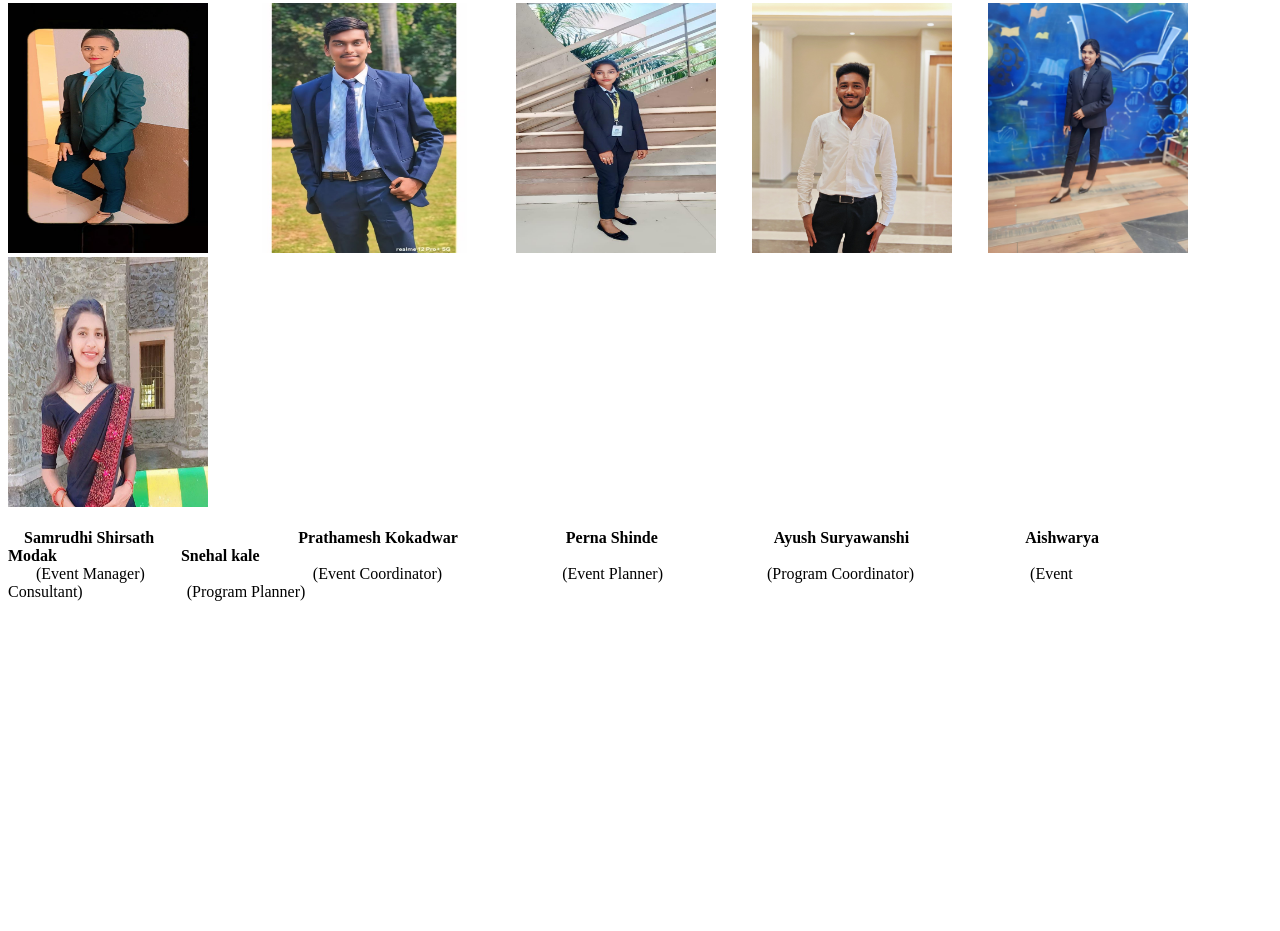
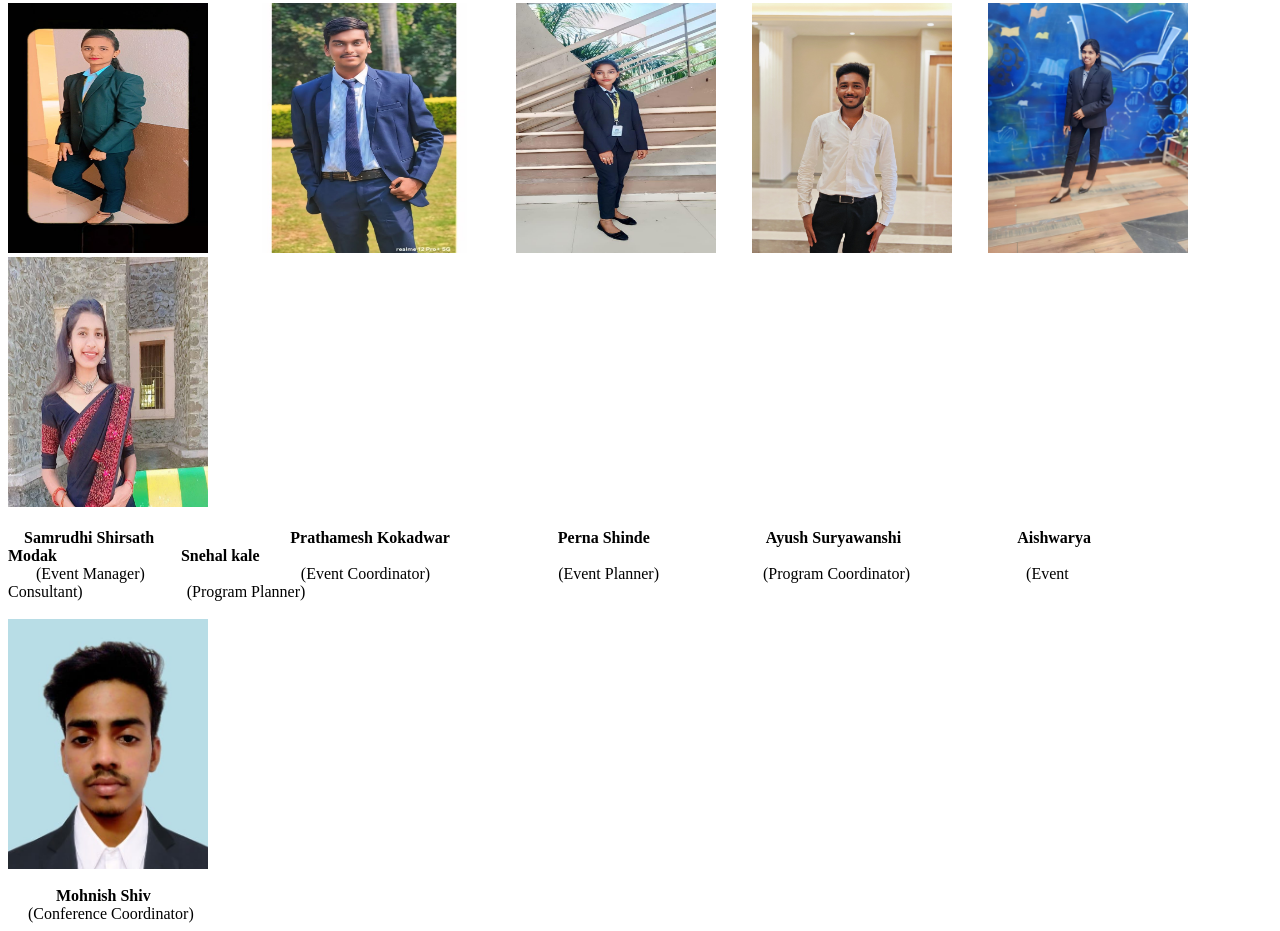
Before and after one commit to samrudhishirsath19/G.3.ICP11.HTML.GitHub.Project.1.Event-Website, a plain HTML site: page pages/about.html in a window 1280 px wide. Shown: the part 736-1667 px from the top of the page. Before the commit the page ends 1345 px from the top, so only its background shows below. Drawn offline with Linux system fonts and the light colour scheme.

Commit message:
team member pic added(mohnish)

```diff
--- a/pages/about.html
+++ b/pages/about.html
@@ -73,8 +73,11 @@
         <img src="../images/eventconsultant.jpg" height="250px" width="200px" alt="aishwaryapic">&nbsp;&nbsp;&nbsp;&nbsp;&nbsp;&nbsp;&nbsp;&nbsp;
         <img src="../images/programplanner.jpg" height="250px" width="200px" alt="snehalpic">&nbsp;&nbsp;&nbsp;&nbsp;
         <br><br>
-        <b>&nbsp;&nbsp;&nbsp;&nbsp;Samrudhi Shirsath</b>&nbsp;&nbsp;&nbsp;&nbsp;&nbsp;&nbsp;&nbsp;&nbsp;&nbsp;&nbsp;&nbsp;&nbsp;&nbsp;&nbsp;&nbsp;&nbsp;&nbsp;&nbsp;&nbsp;&nbsp;&nbsp;&nbsp;&nbsp;&nbsp;&nbsp;&nbsp;&nbsp;&nbsp;&nbsp;&nbsp;&nbsp;&nbsp;&nbsp;&nbsp;&nbsp;&nbsp;<b>Prathamesh Kokadwar</b>&nbsp;&nbsp;&nbsp;&nbsp;&nbsp;&nbsp;&nbsp;&nbsp;&nbsp;&nbsp;&nbsp;&nbsp;&nbsp;&nbsp;&nbsp;&nbsp;&nbsp;&nbsp;&nbsp;&nbsp;&nbsp;&nbsp;&nbsp;&nbsp;&nbsp;&nbsp; <b>Perna Shinde</b>&nbsp;&nbsp;&nbsp;&nbsp;&nbsp;&nbsp;&nbsp;&nbsp;&nbsp;&nbsp;&nbsp;&nbsp;&nbsp;&nbsp;&nbsp;&nbsp;&nbsp;&nbsp;&nbsp;&nbsp;&nbsp;&nbsp;&nbsp;&nbsp;&nbsp;&nbsp;&nbsp;&nbsp;&nbsp;<b>Ayush Suryawanshi</b>&nbsp;&nbsp;&nbsp;&nbsp;&nbsp;&nbsp;&nbsp;&nbsp;&nbsp;&nbsp;&nbsp;&nbsp;&nbsp;&nbsp;&nbsp;&nbsp;&nbsp;&nbsp;&nbsp;&nbsp;&nbsp;&nbsp;&nbsp;&nbsp;&nbsp;&nbsp;&nbsp;&nbsp;&nbsp;<b>Aishwarya Modak</b>&nbsp;&nbsp;&nbsp;&nbsp;&nbsp;&nbsp;&nbsp;&nbsp;&nbsp;&nbsp;&nbsp;&nbsp;&nbsp;&nbsp;&nbsp;&nbsp;&nbsp;&nbsp;&nbsp;&nbsp;&nbsp;&nbsp;&nbsp;&nbsp;&nbsp;&nbsp;&nbsp;&nbsp;&nbsp;&nbsp;&nbsp;<b>Snehal kale</b> <br>
-        &nbsp;&nbsp;&nbsp;&nbsp;&nbsp;&nbsp;&nbsp;(Event Manager)&nbsp;&nbsp;&nbsp;&nbsp;&nbsp;&nbsp;&nbsp;&nbsp;&nbsp;&nbsp;&nbsp;&nbsp;&nbsp;&nbsp;&nbsp;&nbsp;&nbsp;&nbsp;&nbsp;&nbsp;&nbsp;&nbsp;&nbsp;&nbsp;&nbsp;&nbsp;&nbsp;&nbsp;&nbsp;&nbsp;&nbsp;&nbsp;&nbsp;&nbsp;&nbsp;&nbsp;&nbsp;&nbsp;&nbsp;&nbsp;&nbsp;&nbsp;(Event Coordinator)&nbsp;&nbsp;&nbsp;&nbsp;&nbsp;&nbsp;&nbsp;&nbsp;&nbsp;&nbsp;&nbsp;&nbsp;&nbsp;&nbsp;&nbsp;&nbsp;&nbsp;&nbsp;&nbsp;&nbsp;&nbsp;&nbsp;&nbsp;&nbsp;&nbsp;&nbsp;&nbsp;&nbsp;&nbsp;&nbsp;(Event Planner)&nbsp;&nbsp;&nbsp;&nbsp;&nbsp;&nbsp;&nbsp;&nbsp;&nbsp;&nbsp;&nbsp;&nbsp;&nbsp;&nbsp;&nbsp;&nbsp;&nbsp;&nbsp;&nbsp;&nbsp;&nbsp;&nbsp;&nbsp;&nbsp;&nbsp;&nbsp;(Program Coordinator)&nbsp;&nbsp;&nbsp;&nbsp;&nbsp;&nbsp;&nbsp;&nbsp;&nbsp;&nbsp;&nbsp;&nbsp;&nbsp;&nbsp;&nbsp;&nbsp;&nbsp;&nbsp;&nbsp;&nbsp;&nbsp;&nbsp;&nbsp;&nbsp;&nbsp;&nbsp;&nbsp;&nbsp;&nbsp;(Event Consultant)&nbsp;&nbsp;&nbsp;&nbsp;&nbsp;&nbsp;&nbsp;&nbsp;&nbsp;&nbsp;&nbsp;&nbsp;&nbsp;&nbsp;&nbsp;&nbsp;&nbsp;&nbsp;&nbsp;&nbsp;&nbsp;&nbsp;&nbsp;&nbsp;&nbsp;&nbsp;(Program Planner)
+        <b>&nbsp;&nbsp;&nbsp;&nbsp;Samrudhi Shirsath</b>&nbsp;&nbsp;&nbsp;&nbsp;&nbsp;&nbsp;&nbsp;&nbsp;&nbsp;&nbsp;&nbsp;&nbsp;&nbsp;&nbsp;&nbsp;&nbsp;&nbsp;&nbsp;&nbsp;&nbsp;&nbsp;&nbsp;&nbsp;&nbsp;&nbsp;&nbsp;&nbsp;&nbsp;&nbsp;&nbsp;&nbsp;&nbsp;&nbsp;&nbsp;<b>Prathamesh Kokadwar</b>&nbsp;&nbsp;&nbsp;&nbsp;&nbsp;&nbsp;&nbsp;&nbsp;&nbsp;&nbsp;&nbsp;&nbsp;&nbsp;&nbsp;&nbsp;&nbsp;&nbsp;&nbsp;&nbsp;&nbsp;&nbsp;&nbsp;&nbsp;&nbsp;&nbsp;&nbsp; <b>Perna Shinde</b>&nbsp;&nbsp;&nbsp;&nbsp;&nbsp;&nbsp;&nbsp;&nbsp;&nbsp;&nbsp;&nbsp;&nbsp;&nbsp;&nbsp;&nbsp;&nbsp;&nbsp;&nbsp;&nbsp;&nbsp;&nbsp;&nbsp;&nbsp;&nbsp;&nbsp;&nbsp;&nbsp;&nbsp;&nbsp;<b>Ayush Suryawanshi</b>&nbsp;&nbsp;&nbsp;&nbsp;&nbsp;&nbsp;&nbsp;&nbsp;&nbsp;&nbsp;&nbsp;&nbsp;&nbsp;&nbsp;&nbsp;&nbsp;&nbsp;&nbsp;&nbsp;&nbsp;&nbsp;&nbsp;&nbsp;&nbsp;&nbsp;&nbsp;&nbsp;&nbsp;&nbsp;<b>Aishwarya Modak</b>&nbsp;&nbsp;&nbsp;&nbsp;&nbsp;&nbsp;&nbsp;&nbsp;&nbsp;&nbsp;&nbsp;&nbsp;&nbsp;&nbsp;&nbsp;&nbsp;&nbsp;&nbsp;&nbsp;&nbsp;&nbsp;&nbsp;&nbsp;&nbsp;&nbsp;&nbsp;&nbsp;&nbsp;&nbsp;&nbsp;&nbsp;<b>Snehal kale</b> <br>
+        &nbsp;&nbsp;&nbsp;&nbsp;&nbsp;&nbsp;&nbsp;(Event Manager)&nbsp;&nbsp;&nbsp;&nbsp;&nbsp;&nbsp;&nbsp;&nbsp;&nbsp;&nbsp;&nbsp;&nbsp;&nbsp;&nbsp;&nbsp;&nbsp;&nbsp;&nbsp;&nbsp;&nbsp;&nbsp;&nbsp;&nbsp;&nbsp;&nbsp;&nbsp;&nbsp;&nbsp;&nbsp;&nbsp;&nbsp;&nbsp;&nbsp;&nbsp;&nbsp;&nbsp;&nbsp;&nbsp;&nbsp;(Event Coordinator)&nbsp;&nbsp;&nbsp;&nbsp;&nbsp;&nbsp;&nbsp;&nbsp;&nbsp;&nbsp;&nbsp;&nbsp;&nbsp;&nbsp;&nbsp;&nbsp;&nbsp;&nbsp;&nbsp;&nbsp;&nbsp;&nbsp;&nbsp;&nbsp;&nbsp;&nbsp;&nbsp;&nbsp;&nbsp;&nbsp;&nbsp;&nbsp;(Event Planner)&nbsp;&nbsp;&nbsp;&nbsp;&nbsp;&nbsp;&nbsp;&nbsp;&nbsp;&nbsp;&nbsp;&nbsp;&nbsp;&nbsp;&nbsp;&nbsp;&nbsp;&nbsp;&nbsp;&nbsp;&nbsp;&nbsp;&nbsp;&nbsp;&nbsp;&nbsp;(Program Coordinator)&nbsp;&nbsp;&nbsp;&nbsp;&nbsp;&nbsp;&nbsp;&nbsp;&nbsp;&nbsp;&nbsp;&nbsp;&nbsp;&nbsp;&nbsp;&nbsp;&nbsp;&nbsp;&nbsp;&nbsp;&nbsp;&nbsp;&nbsp;&nbsp;&nbsp;&nbsp;&nbsp;&nbsp;&nbsp;(Event Consultant)&nbsp;&nbsp;&nbsp;&nbsp;&nbsp;&nbsp;&nbsp;&nbsp;&nbsp;&nbsp;&nbsp;&nbsp;&nbsp;&nbsp;&nbsp;&nbsp;&nbsp;&nbsp;&nbsp;&nbsp;&nbsp;&nbsp;&nbsp;&nbsp;&nbsp;&nbsp;(Program Planner)<br><br>
+        <img src="../images/conferenceorganizer.jpg" height="250px" width="200px" alt="mohnishpic"><br><br>
+        <b>&nbsp;&nbsp;&nbsp;&nbsp;&nbsp;&nbsp;&nbsp;&nbsp;&nbsp;&nbsp;&nbsp;&nbsp;Mohnish Shiv</b><br>
+        &nbsp;&nbsp;&nbsp;&nbsp;&nbsp;(Conference Coordinator)
 
 </body>
 </html>
```
Also changed, not shown: images/conferenceorganizer.jpg (added).
